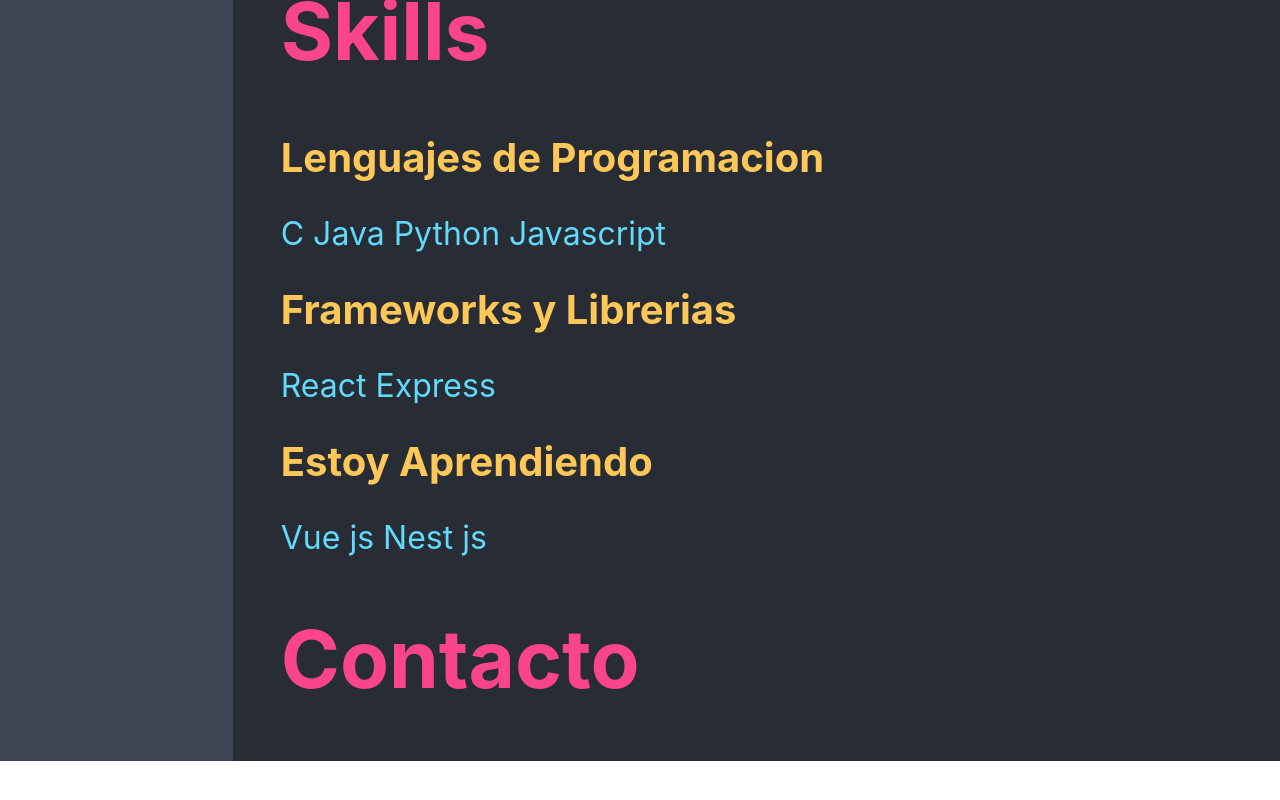
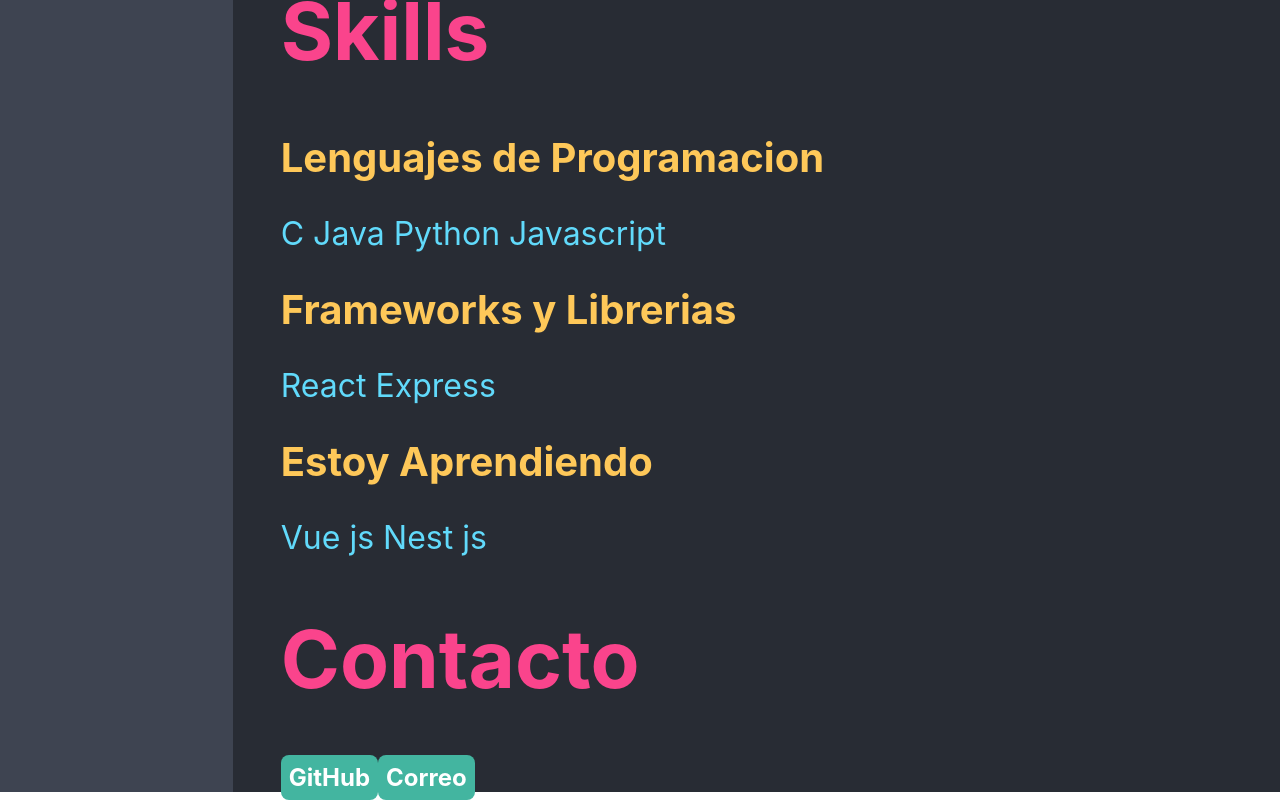
Before and after one commit to SteveBartmoss/cvSteve, a React (Create React App) app: page / in a window 1280 px wide. Shown: the part 2301-3101 px from the top of the page. Before the commit the page ends 3062 px from the top, so only its background shows below. Built offline with nearby package versions, Linux system fonts and the light colour scheme.

Commit message:
se crearon los enlaces para contacto

```diff
--- a/src/App.js
+++ b/src/App.js
@@ -149,7 +149,8 @@
             </div>
 
             <div className='div-content'>
-
+              <a className='link' href='https://github.com/MarcoAntonioGuadalupeRivasGuzman' rel="noopener noreferrer" target="_blank">GitHub</a>
+              <a className='link' href='mailto:za19012397@zapopan.tecmm.edu.mx'>Correo</a>
             </div>
 
           </div>
```
